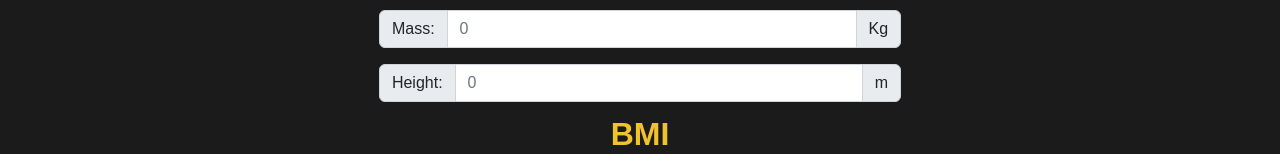
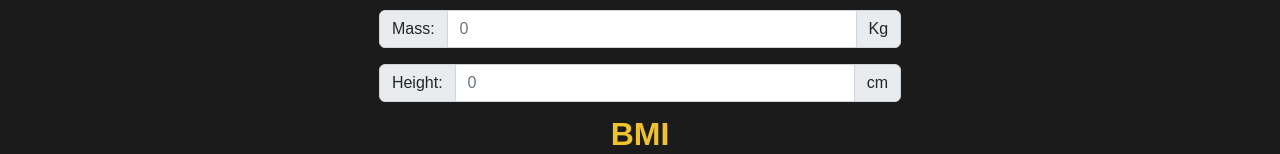
Before and after one commit to marcocrupi/gymsrp-react, a React (Create React App) app: page /gymsrp-react/bmi in a window 1280 px wide. Shown: the part 292-446 px from the top of the page. Built offline with nearby package versions, Linux system fonts and the light colour scheme.

Commit message:
update cm in BMI

```diff
--- a/src/pages/bmi.js
+++ b/src/pages/bmi.js
@@ -56,8 +56,8 @@ function Bmi() {
 
   const calc_total = (newValues) => {
     const { mass, height } = newValues;
-
-    let opBmi = mass / (height * height);
+    let heightQ = height * height;
+    let opBmi = (mass / heightQ) * 10000;
     if (opBmi === Infinity) {
         opBmi=0;
     }
@@ -127,6 +127,7 @@ function Bmi() {
         <div className="radio__bmi">
           <div className="form-check singleRadio__bmi">
             <input
+              name="gender"
               className="form-check-input"
               type="radio"
               name="flexRadioDefault"
@@ -190,7 +191,7 @@ function Bmi() {
             placeholder="0"
             pattern="[0-9]+"
           />
-          <span className="input-group-text">m</span>
+          <span className="input-group-text">cm</span>
         </div>
 
         <div className="bmi__resultBMI">
```
